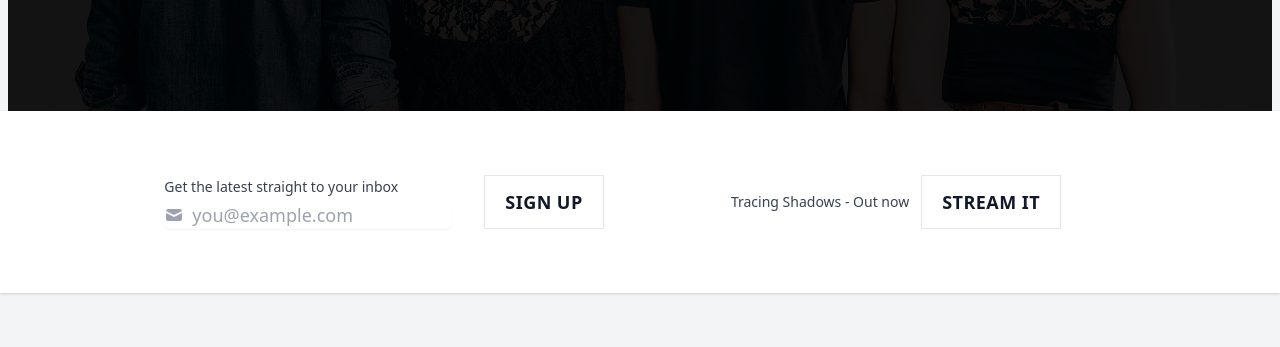
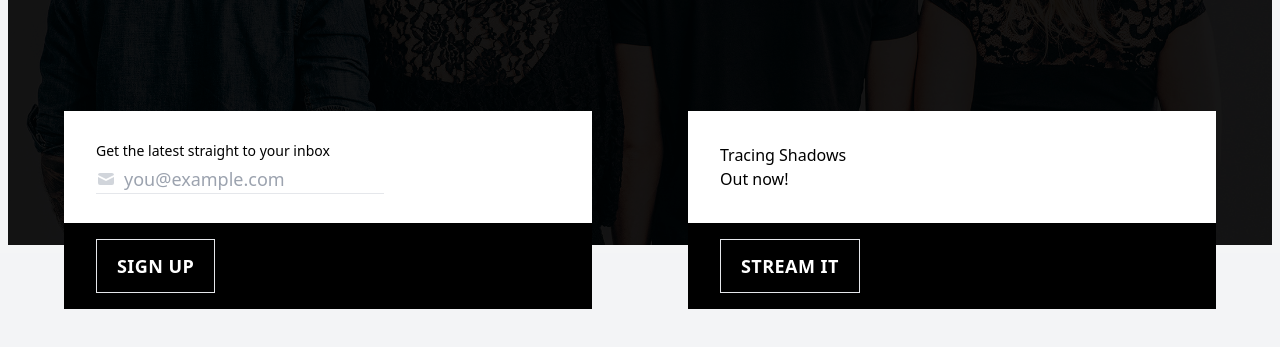
Before and after one commit to nbaosullivan/tracing-shadows, a Gatsby site: page / in a window 1280 px wide. Shown: the part 443-790 px from the top of the page. Built offline with nearby package versions, Linux system fonts and the light colour scheme; Gatsby itself is replaced by a stand-in of ours.

Commit message:
style: footer update

```diff
--- a/src/components/header.js
+++ b/src/components/header.js
@@ -8,7 +8,48 @@ import { Button } from "../pages"
 const Header = ({ siteTitle }) => (
   <div className={'relative h-screen w-full flex flex-col justify-between'}>
 
+    <div className="absolute inset-x-0 bottom-12 z-40">
 
+      <div className={'flex space-x-24 justify-center items-center w-full mx-auto max-w-6xl'}>
+        <div className="flex-1 h-full">
+          <div className="bg-white text-black px-8 h-28 flex items-center">
+            <div>
+              <label htmlFor="email" className="block text-sm font-medium text-black">Get the latest straight to your inbox</label>
+              <div className="mt-1 relative">
+                <div className="absolute inset-y-0 left-0 flex items-center pointer-events-none">
+                  <svg className="h-5 w-5 text-gray-300" xmlns="http://www.w3.org/2000/svg" viewBox="0 0 20 20"
+                       fill="currentColor" aria-hidden="true">
+                    <path d="M2.003 5.884L10 9.882l7.997-3.998A2 2 0 0016 4H4a2 2 0 00-1.997 1.884z" />
+                    <path d="M18 8.118l-8 4-8-4V14a2 2 0 002 2h12a2 2 0 002-2V8.118z" />
+                  </svg>
+                </div>
+
+                <input type="text" name="email" id="email"
+                       className=" border-b block w-full pl-7 text-lg"
+                       placeholder="you@example.com"/>
+
+
+
+              </div></div>
+          </div>
+          <div className="bg-black text-white py-4 px-8 flex items-center "> <Button>Sign up </Button></div>
+        </div>
+        <div className="flex-1 h-full">
+          <div className="bg-white text-black px-8 h-28 flex items-center">
+            <div>
+
+                <p>Tracing Shadows</p>
+
+                <p>Out now!</p>
+            </div>
+
+
+          </div>
+          <div className="bg-black text-white py-4 px-8 flex items-center "> <Button>Stream it</Button></div>
+        </div>
+      </div>
+
+    </div>
     <div className="w-full h-full relative">
       {/*<video className={'absolute inset-0 h-full w-full z-30 object-cover'}  loop={true} autoPlay={true} playsInline={true}>*/}
       {/*  <source src="videos/black-static.mp4" type="video/mp4"/>*/}
@@ -46,38 +87,41 @@ const Header = ({ siteTitle }) => (
 
 
     </div>
-    <div className="bg-gray-100">
-      <div className="w-full transform shadow -translate-y-16 relative z-40 px-5 max-w-7xl xl:px-32 bg-white  py-16 mx-auto md:flex items-end justify-between -mt-6 space-y-8 md:space-y-0">
-        <div className={'w-full md:w-1/2 flex items-center justify-center'}>
-          <div className={'md:flex items-end'}>
-            <div>
-            <label htmlFor="email" className="block text-sm font-medium text-gray-700">Get the latest straight to your inbox</label>
-            <div className="mt-1 relative rounded-md shadow-sm">
-              <div className="absolute inset-y-0 left-0 flex items-center pointer-events-none">
-                <svg className="h-5 w-5 text-gray-400" xmlns="http://www.w3.org/2000/svg" viewBox="0 0 20 20"
-                     fill="currentColor" aria-hidden="true">
-                  <path d="M2.003 5.884L10 9.882l7.997-3.998A2 2 0 0016 4H4a2 2 0 00-1.997 1.884z" />
-                  <path d="M18 8.118l-8 4-8-4V14a2 2 0 002 2h12a2 2 0 002-2V8.118z" />
-                </svg>
-              </div>
 
-                <input type="text" name="email" id="email"
-                       className="focus:ring-indigo-500 focus:border-indigo-500 block w-full pl-7 sm:text-lg border-gray-300 rounded-md"
-                       placeholder="you@example.com"/>
+    <div className="bg-gray-100 ">
+      <div className="w-full  relative z-40 px-5 max-w-7xl xl:px-32  py-16 mx-auto md:flex items-end justify-between -mt-6 space-y-8 md:space-y-0">
+
+        {/*<div className={'w-full md:w-1/2 flex items-center justify-center'}>*/}
+        {/*  <div className={'md:flex items-end'}>*/}
+        {/*    <div>*/}
+        {/*    <label htmlFor="email" className="block text-sm font-medium text-gray-700">Get the latest straight to your inbox</label>*/}
+        {/*    <div className="mt-1 relative rounded-md shadow-sm">*/}
+        {/*      <div className="absolute inset-y-0 left-0 flex items-center pointer-events-none">*/}
+        {/*        <svg className="h-5 w-5 text-gray-400" xmlns="http://www.w3.org/2000/svg" viewBox="0 0 20 20"*/}
+        {/*             fill="currentColor" aria-hidden="true">*/}
+        {/*          <path d="M2.003 5.884L10 9.882l7.997-3.998A2 2 0 0016 4H4a2 2 0 00-1.997 1.884z" />*/}
+        {/*          <path d="M18 8.118l-8 4-8-4V14a2 2 0 002 2h12a2 2 0 002-2V8.118z" />*/}
+        {/*        </svg>*/}
+        {/*      </div>*/}
+
+        {/*        <input type="text" name="email" id="email"*/}
+        {/*               className="focus:ring-indigo-500 focus:border-indigo-500 block w-full pl-7 sm:text-lg border-gray-300 rounded-md"*/}
+        {/*               placeholder="you@example.com"/>*/}
 
 
 
-            </div></div>
-            <div className={'mt-5 md:mt-0 md:ml-4 xl:ml-8'}>
-            <Button>Sign up </Button>
+        {/*    </div></div>*/}
+        {/*    <div className={'mt-5 md:mt-0 md:ml-4 xl:ml-8'}>*/}
+        {/*    <Button>Sign up </Button>*/}
 
-            </div>
-          </div>
-        </div>
-        <div className={'w-full md:w-1/2 flex items-center justify-center '}>
-          <span className={'mr-3 text-sm text-gray-700'}>Tracing Shadows - Out now</span>
-          <Button>Stream it</Button>
-        </div>
+        {/*    </div>*/}
+        {/*  </div>*/}
+        {/*</div>*/}
+        {/*<div className={'w-full md:w-1/2 flex items-center justify-center '}>*/}
+        {/*  <span className={'mr-3 text-sm text-gray-700'}>Tracing Shadows - Out now</span>*/}
+        {/*  <Button>Stream it</Button>*/}
+        {/*</div>*/}
+
 
 
 
--- a/src/pages/index.tsx
+++ b/src/pages/index.tsx
@@ -49,7 +49,7 @@ const Section = ({children, dark = false}) => {
 
 
 export const Button = ({children}) => {
-    return(<button className={'text-gray-900 font-extrabold uppercase border text-lg tracking-wide px-5 py-3'}>{children}</button>);
+    return(<button className={' font-extrabold uppercase border text-lg tracking-wide px-5 py-3'}>{children}</button>);
 }
 
 export const Teaser = () => {
```
